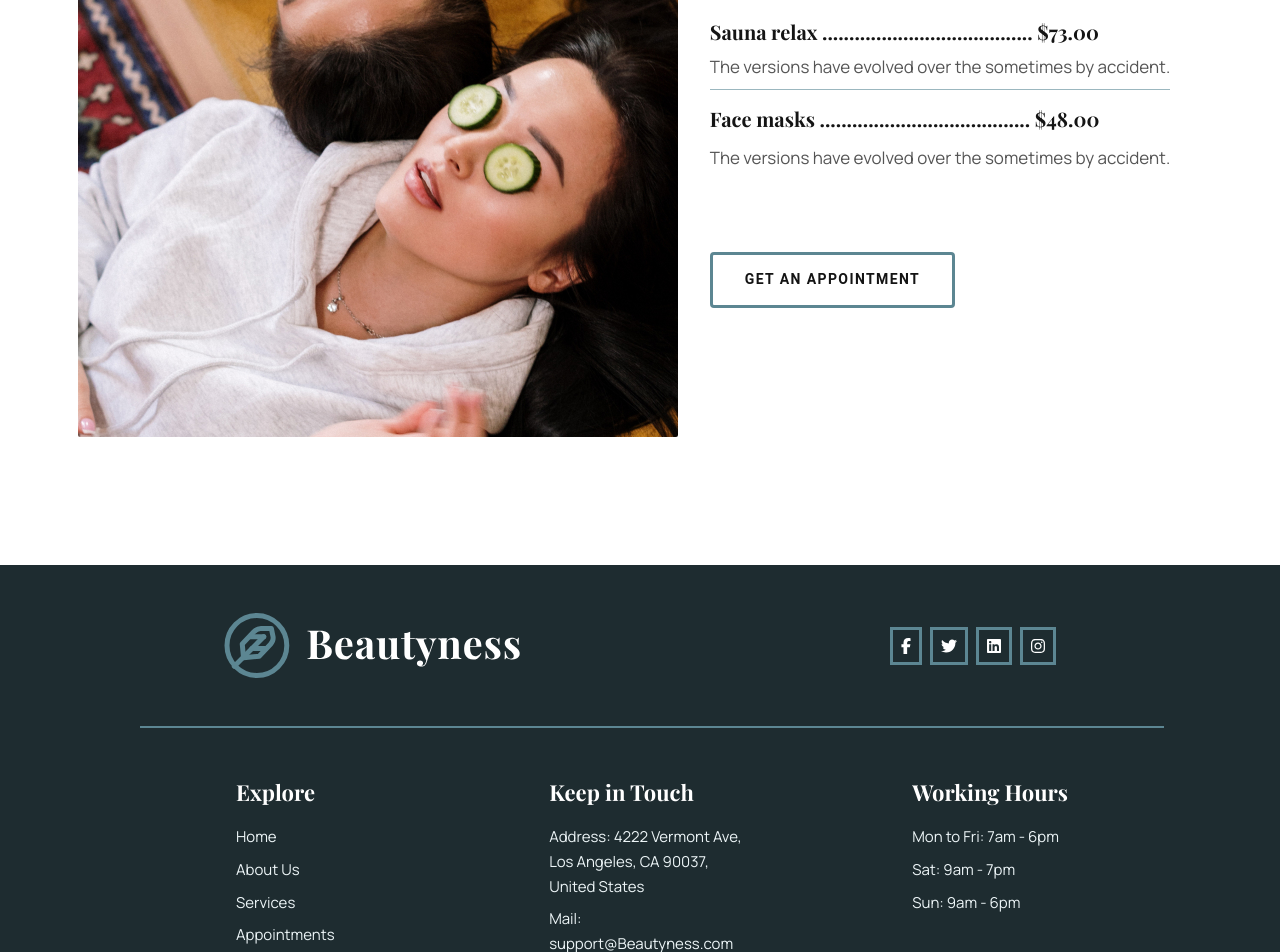
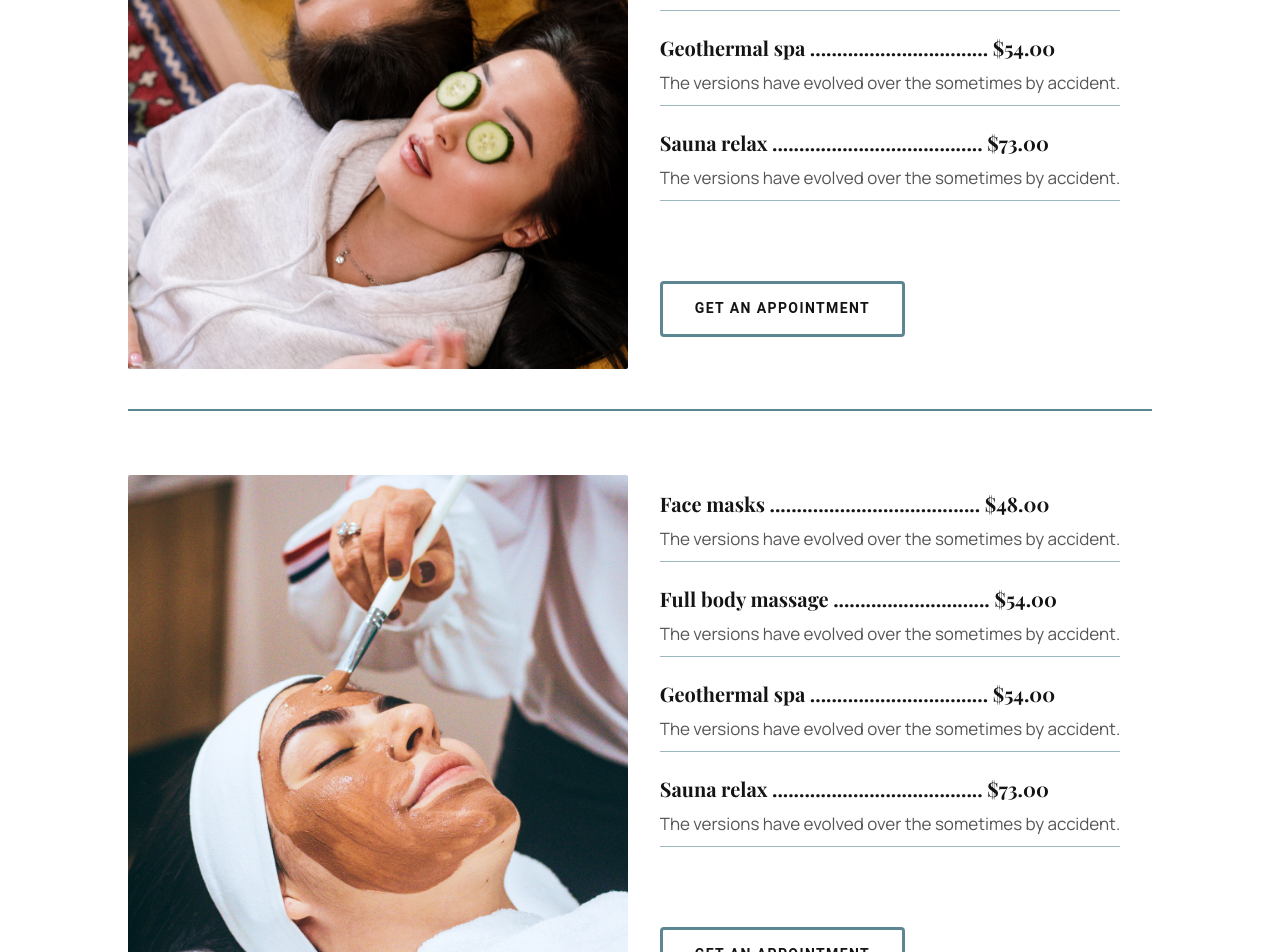
Before and after one commit to FatemeGhalandari/Beautyness, a React (Vite) app: page /Services in a window 1280 px wide. Shown: the part 940-1892 px from the top of the page. Built offline with nearby package versions, Linux system fonts and the light colour scheme.

Commit message:
Update to make data dynamic

```diff
--- a/src/components/ServicesPage/ServiceCard.jsx
+++ b/src/components/ServicesPage/ServiceCard.jsx
@@ -1,53 +1,38 @@
 import styles from "../../styles";
-import { service1 } from "../../assets";
+import { services } from "../../data";
 
 const ServiceCard = () => (
-  <div className="flex flex-row py-12 items-start justify-center">
+  <div className="flex flex-col py-12 items-start justify-center gap-8 ">
+    {services.map((service) => (
+      <div
+        key={service.id}
+        className="flex flex-row border-b-2 border-[#5C8692] py-8"
+      >
         <img
-      src={service1}
-      alt="service1"
-      className="w-[600px] h-[640px] rounded-sm"
+          src={service.avatar}
+          alt={service.id}
+          className="w-[500px] h-[540px] rounded-sm"
         />
-    <div className="flex flex-col gap-4 py-6 px-8 ">
-      <div className="flex flex-col gap-2 border-[#9BB7BF] border-b py-2">
-        <p className={styles.serviceItem}>
-          Full body massage ............................. $54.00
-        </p>
-        <p className={styles.serviceDesc}>
-          The versions have evolved over the sometimes by accident.
-        </p>
+        <div className="flex flex-col gap-4 py-2 px-8 ">
+          {service.experiences.map((experience) => (
+            <div
+              key={experience.id}
+              className="flex flex-col gap-2 border-[#9BB7BF] border-b py-2"
+            >
+              <p className={styles.serviceItem}>{experience.item}</p>
+              <p className={styles.serviceDesc}>{experience.desc}</p>
             </div>
-      <div className="flex flex-col gap-2 border-[#9BB7BF] border-b py-2">
-        <p className={styles.serviceItem}>
-          Geothermal spa ................................. $54.00
-        </p>
-        <p className={styles.serviceDesc}>
-          The versions have evolved over the sometimes by accident.
-        </p>
-      </div>
-      <div className="flex flex-col gap-2 border-[#9BB7BF] border-b py-2">
-        <p className={styles.serviceItem}>
-          Sauna relax ....................................... $73.00
-        </p>
-        <p className={styles.serviceDesc}>
-          The versions have evolved over the sometimes by accident.
-        </p>
-      </div>
-      <div className="flex flex-col gap-3">
-        <p className={styles.serviceItem}>
-          Face masks ....................................... $48.00
-        </p>
-        <p className={styles.serviceDesc}>
-          The versions have evolved over the sometimes by accident.
-        </p>
-      </div>
+          ))}
+
           <div className="flex py-8">
             <button type="button" className={`${styles.bt}`}>
               <div className="absolute inset-0 w-0 bg-[#5C8692] transition-all duration-[200ms] ease-out group-hover:w-full"></div>
               <span className={`${styles.btSpan}`}>get an appointment</span>
             </button>
           </div>
+        </div>{" "}
       </div>
+    ))}
   </div>
 );
 
```
Lines whose indentation alone changed are shown as unchanged.
